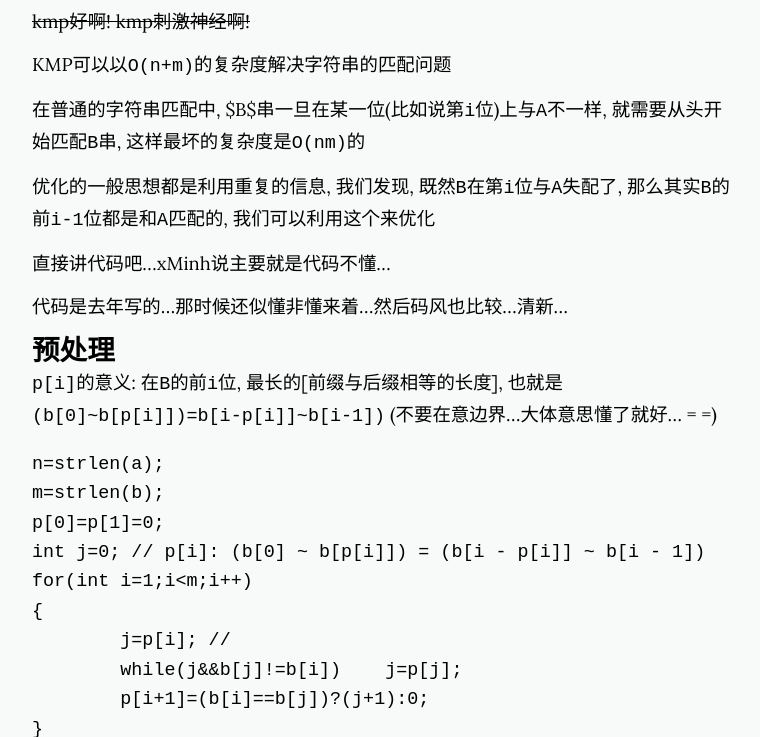
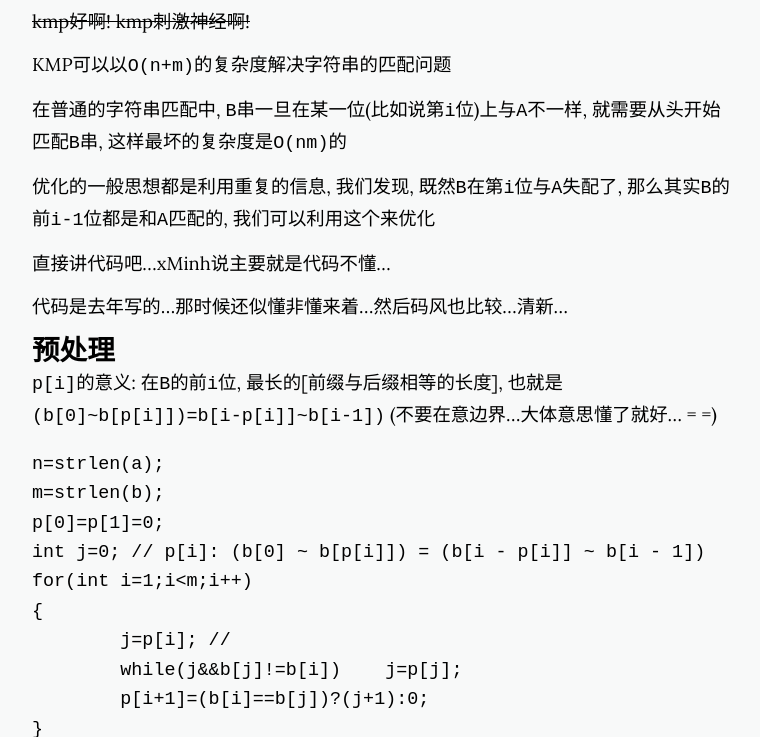
Before and after one commit to GaryStack/project-lambda.github.io, a Jekyll site: the page built from _posts/2018-4-15-KMP学习笔记.markdown, in a window 1280 px wide and 900 px high, scrolled down 655 px, cut to the strip 163-900 px from the top of the window. Shown: the whole strip, without its empty margins (256-1016 px from the left). Built offline with Jekyll 4.4.1, drawn with Linux system fonts in a browser that asks for light colours; nearby versions of some CDN libraries; a style sheet for code colours, icons or effects is not loaded.

```diff
--- a/_posts/2018-4-15-KMP学习笔记.markdown
+++ b/_posts/2018-4-15-KMP学习笔记.markdown
@@ -16,7 +16,7 @@ image-sm: https://github.com/GaryStack/GaryStack.github.io/blob/master/backgroun
 
 KMP可以以`O(n+m)`的复杂度解决字符串的匹配问题
 
-在普通的字符串匹配中, $B$串一旦在某一位(比如说第`i`位)上与`A`不一样, 就需要从头开始匹配`B`串, 这样最坏的复杂度是`O(nm)`的
+在普通的字符串匹配中, `B`串一旦在某一位(比如说第`i`位)上与`A`不一样, 就需要从头开始匹配`B`串, 这样最坏的复杂度是`O(nm)`的
 
 优化的一般思想都是利用重复的信息, 我们发现, 既然`B`在第`i`位与`A`失配了, 那么其实`B`的前`i-1`位都是和`A`匹配的, 我们可以利用这个来优化
 
```
